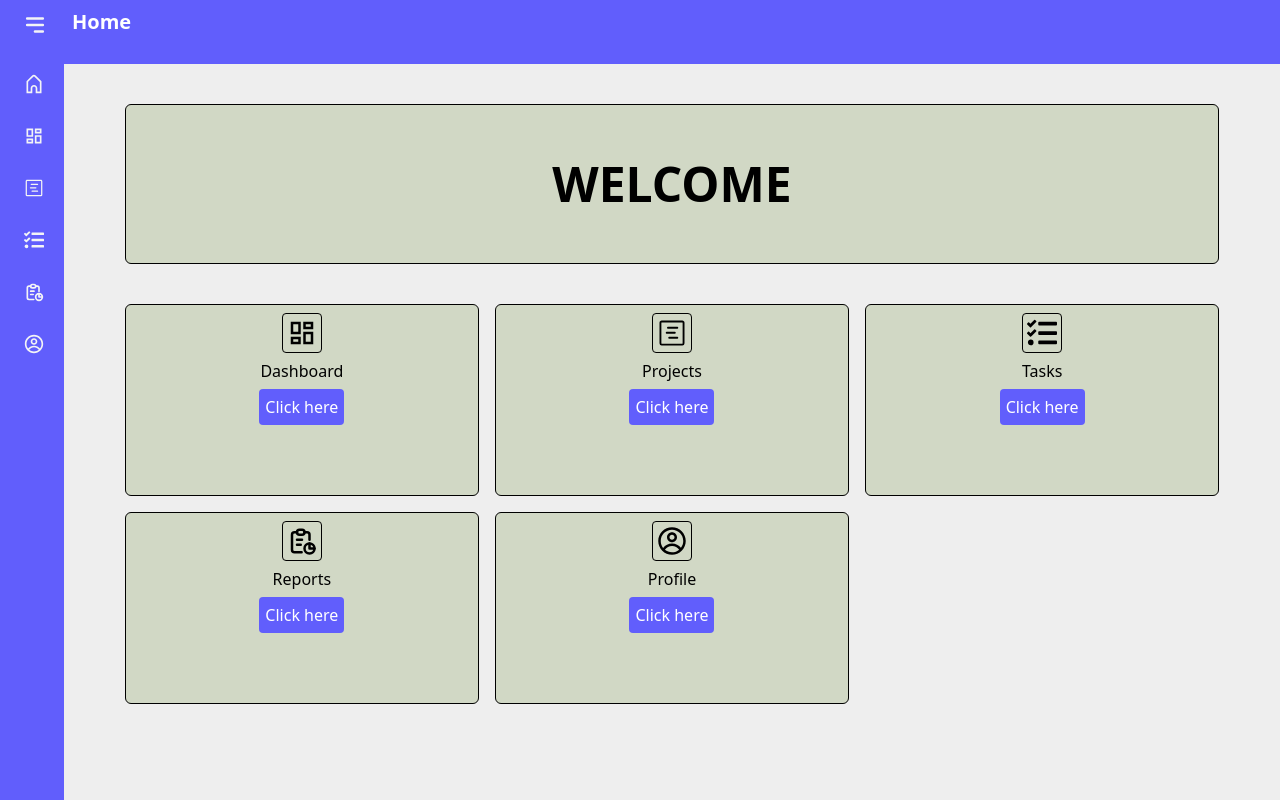
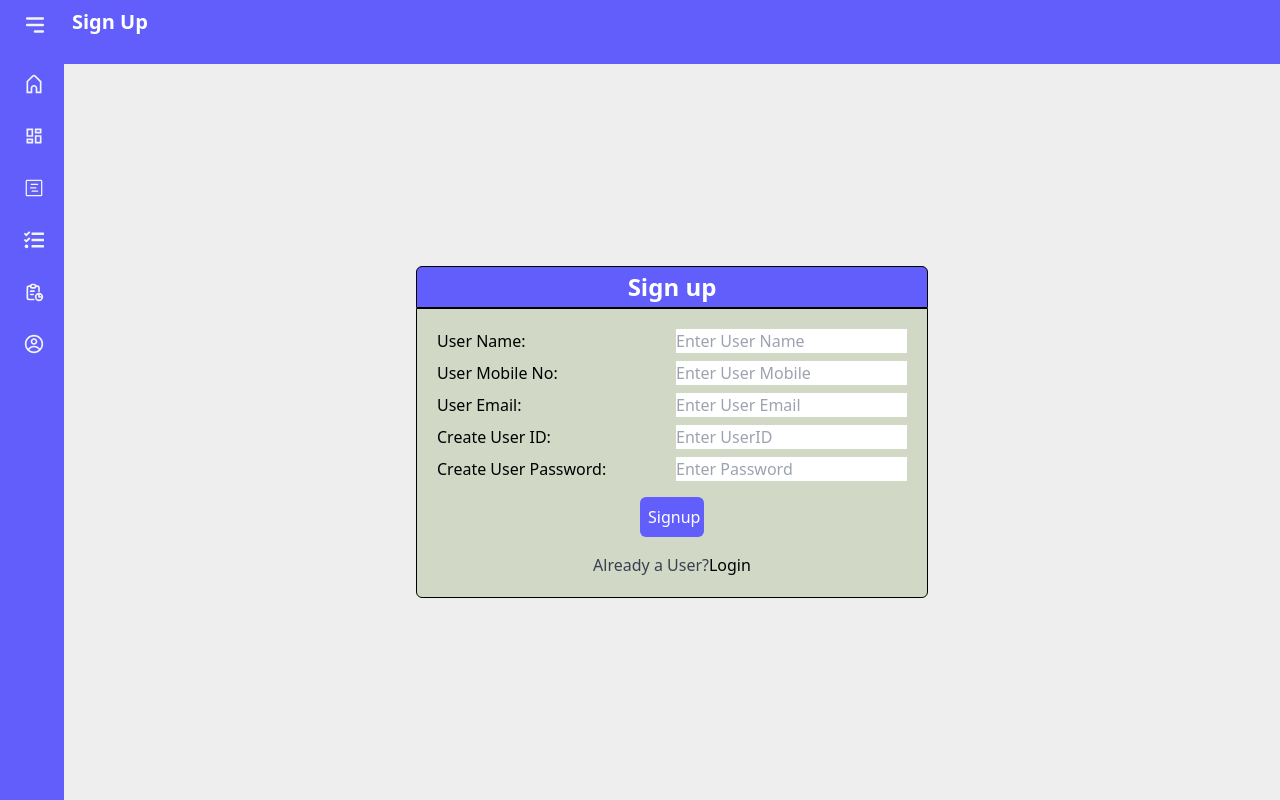
Before and after one commit to Shivansh-Bhatnagar1207/IFFCO, a React (Create React App) app in the folder frontend/: page /profile/signup in a window 1280 px wide. Built offline with nearby package versions, Linux system fonts and the light colour scheme.

Commit message:
signup login

```diff
--- a/frontend/src/App.js
+++ b/frontend/src/App.js
@@ -10,6 +10,8 @@ import NewReport from './components/NewReport';
 import ReportDetials from './components/ReportDetials';
 import UpdateProject from './components/UpdateProject';
 import UpdateReport from './components/UpdateReport';
+import Login from './components/Login';
+import Signup from './components/Signup';
 
 
 function App() {
@@ -27,6 +29,8 @@ function App() {
           <Route path='/report/newreport' element={<NewReport />} />
           <Route path='/report/newreport/:id' element={<UpdateReport />} />
           <Route path='/report/reportdetail' element={<ReportDetials />} />
+          <Route path='/profile/login' element={<Login />} />
+          <Route path='/profile/signup' element={<Signup />} />
         </Routes>
       </Router>
     </div>
--- /dev/null
+++ b/frontend/src/components/Login.jsx
@@ -0,0 +1,35 @@
+import React from "react";
+import { Link } from "react-router-dom";
+
+export default function Login() {
+  return (
+    <div className="w-screen h-screen bg-bgc overflow-auto ">
+      <header className="bg-pri h-[8vh] font-bold text-white p-2 text-xl sticky top-0">
+        Login
+      </header>
+      <section className="grid place-content-center h-[92vh]">
+        <h1 className="text-center font-bold text-2xl border border-black rounded-t-md bg-pri text-white p-1">
+          Login
+        </h1>
+        <form className="grid grid-cols-2 gap-2 bg-accent p-5 border border-black rounded-b-md">
+          <label>User ID:</label>
+          <input type="text" name="UserID" placeholder="Enter UserID" />
+          <label>User Password:</label>
+          <input type="password" name="paswrd" placeholder="Enter Password" />
+          <button className="col-span-2 bg-pri text-white hover:bg-sec w-14 m-auto p-1 my-2 rounded-md">
+            Login
+          </button>
+          <span className="col-span-2 text-center text-gray-700">
+            new user?{" "}
+            <Link
+              to={"/profile/signup"}
+              className="text-black hover:text-blue-700"
+            >
+              Sign up
+            </Link>
+          </span>
+        </form>
+      </section>
+    </div>
+  );
+}
--- /dev/null
+++ b/frontend/src/components/Signup.jsx
@@ -0,0 +1,41 @@
+import React from "react";
+import { Link } from "react-router-dom";
+
+export default function Signup() {
+  return (
+    <div className="w-screen h-screen bg-bgc overflow-auto ">
+      <header className="bg-pri h-[8vh] font-bold text-white p-2 text-xl sticky top-0">
+        Sign Up
+      </header>
+      <section className="grid place-content-center h-[92vh]">
+        <h1 className="text-center font-bold text-2xl border border-black rounded-t-md bg-pri text-white p-1">
+          Sign up
+        </h1>
+        <form className="grid grid-cols-2 gap-2 bg-accent p-5 border border-black rounded-b-md">
+          <label>User Name:</label>
+          <input type="text" name="UserID" placeholder="Enter User Name" />
+          <label>User Mobile No:</label>
+          <input type="text" name="UserID" placeholder="Enter User Mobile" />
+          <label>User Email:</label>
+          <input type="email" name="UserID" placeholder="Enter User Email" />
+          <label>Create User ID:</label>
+          <input type="text" name="UserID" placeholder="Enter UserID" />
+          <label>Create User Password:</label>
+          <input type="password" name="paswrd" placeholder="Enter Password" />
+          <button className="col-span-2 bg-pri text-white hover:bg-sec w-16 m-auto p-2 my-2 rounded-md">
+            Signup
+          </button>
+          <span className="col-span-2 text-center text-gray-700">
+            Already a User?
+            <Link
+              to={"/profile/login"}
+              className="text-black hover:text-blue-700"
+            >
+              Login
+            </Link>
+          </span>
+        </form>
+      </section>
+    </div>
+  );
+}
```
